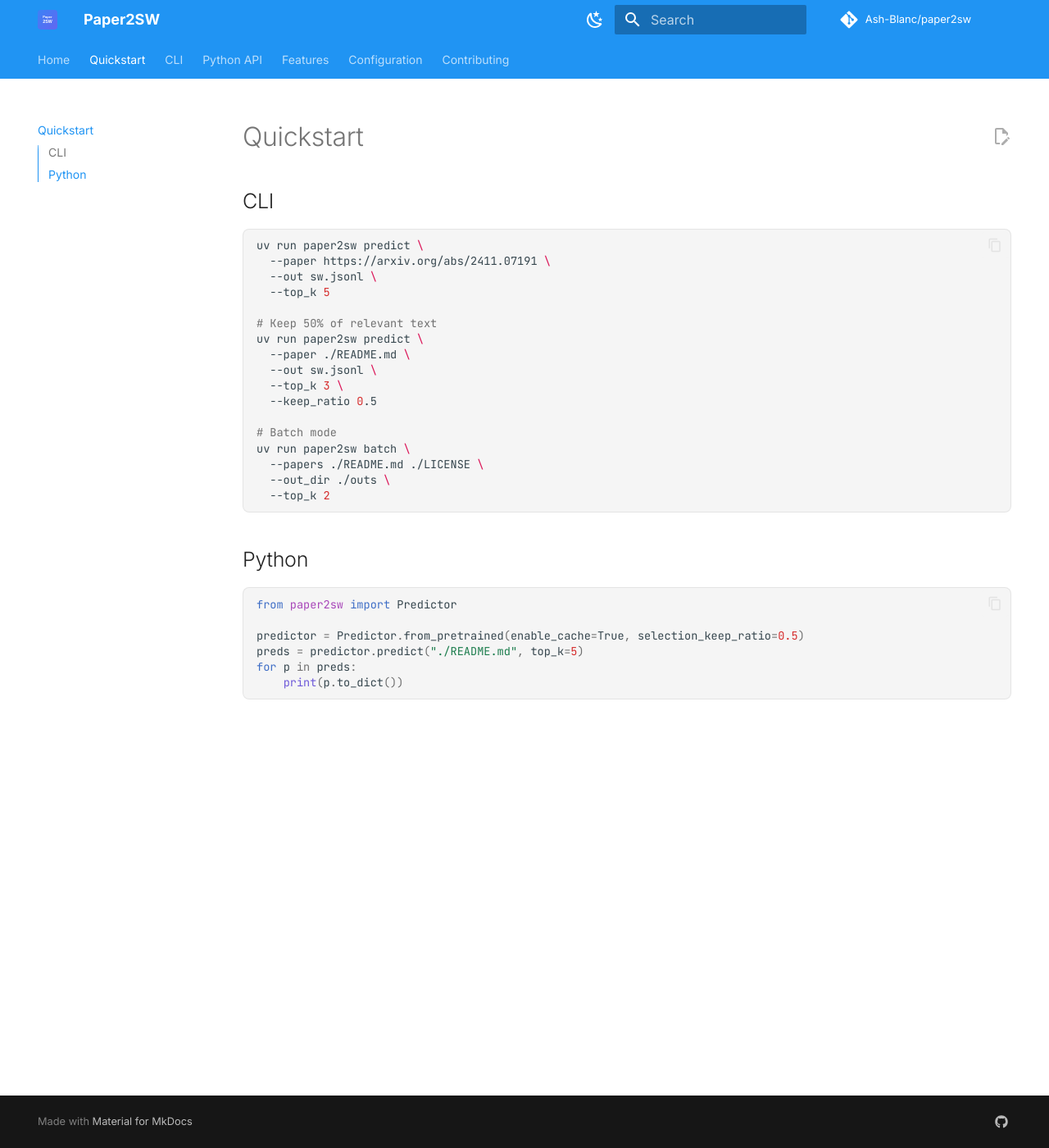
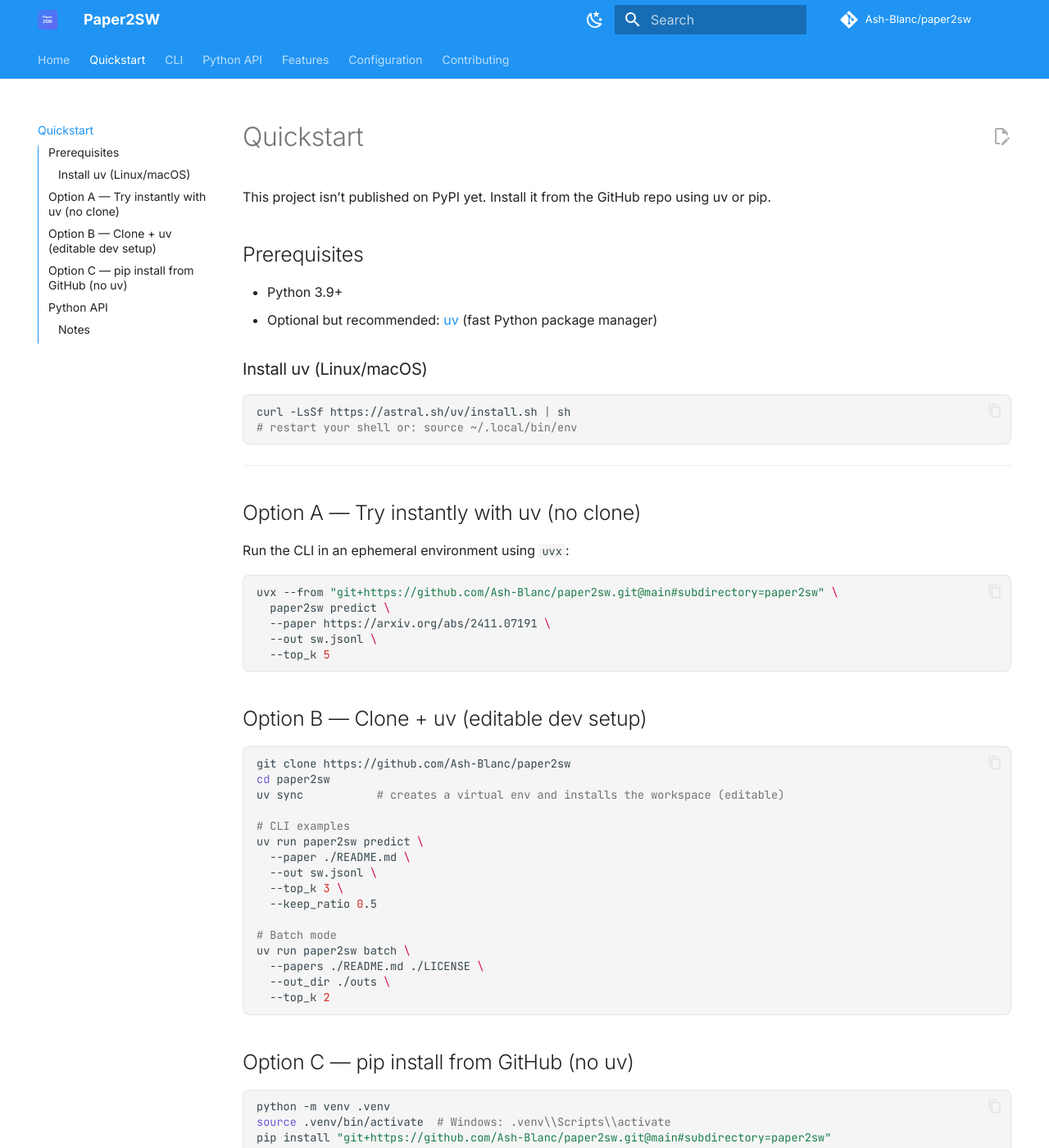
Before and after one commit to Ash-Blanc/paper2sw, an MkDocs documentation site: the page built from docs/quickstart.md, in a window 1280 px wide and 1400 px high. Shown: the whole window at 82% size. Built offline with MkDocs 1.6.1 and Material for MkDocs 9.7.7, drawn with Linux system fonts in a browser that asks for light colours; comment, search, counter and statistics services are not loaded; some of the changed text lies outside the part shown.

Commit message:
docs(quickstart): add uv-first and Git-based install instructions for unpublished package

````diff
--- a/docs/quickstart.md
+++ b/docs/quickstart.md
@@ -1,14 +1,36 @@
 # Quickstart
 
-## CLI
+This project isn’t published on PyPI yet. Install it from the GitHub repo using uv or pip.
 
+## Prerequisites
+- Python 3.9+
+- Optional but recommended: [uv](https://docs.astral.sh/uv/) (fast Python package manager)
+
+### Install uv (Linux/macOS)
 ```bash
-uv run paper2sw predict \
+curl -LsSf https://astral.sh/uv/install.sh | sh
+# restart your shell or: source ~/.local/bin/env
+```
+
+---
+
+## Option A — Try instantly with uv (no clone)
+Run the CLI in an ephemeral environment using `uvx`:
+```bash
+uvx --from "git+https://github.com/Ash-Blanc/paper2sw.git@main#subdirectory=paper2sw" \
+  paper2sw predict \
   --paper https://arxiv.org/abs/2411.07191 \
   --out sw.jsonl \
   --top_k 5
+```
 
-# Keep 50% of relevant text
+## Option B — Clone + uv (editable dev setup)
+```bash
+git clone https://github.com/Ash-Blanc/paper2sw
+cd paper2sw
+uv sync           # creates a virtual env and installs the workspace (editable)
+
+# CLI examples
 uv run paper2sw predict \
   --paper ./README.md \
   --out sw.jsonl \
@@ -22,13 +44,31 @@ uv run paper2sw batch \
   --top_k 2
 ```
 
-## Python
+## Option C — pip install from GitHub (no uv)
+```bash
+python -m venv .venv
+source .venv/bin/activate  # Windows: .venv\\Scripts\\activate
+pip install "git+https://github.com/Ash-Blanc/paper2sw.git@main#subdirectory=paper2sw"
 
+# Then use the CLI
+paper2sw predict \
+  --paper https://arxiv.org/abs/2411.07191 \
+  --out sw.jsonl \
+  --top_k 5
+```
+
+---
+
+## Python API
 ```python
 from paper2sw import Predictor
 
 predictor = Predictor.from_pretrained(enable_cache=True, selection_keep_ratio=0.5)
 preds = predictor.predict("./README.md", top_k=5)
 for p in preds:
-    print(p.to_dict())
+    print(p)
 ```
+
+### Notes
+- `--keep_ratio` keeps only a fraction of the most relevant text before inference (1.0 = keep all).
+- To disable caching for a run, pass `--no_cache` in the CLI.
````
